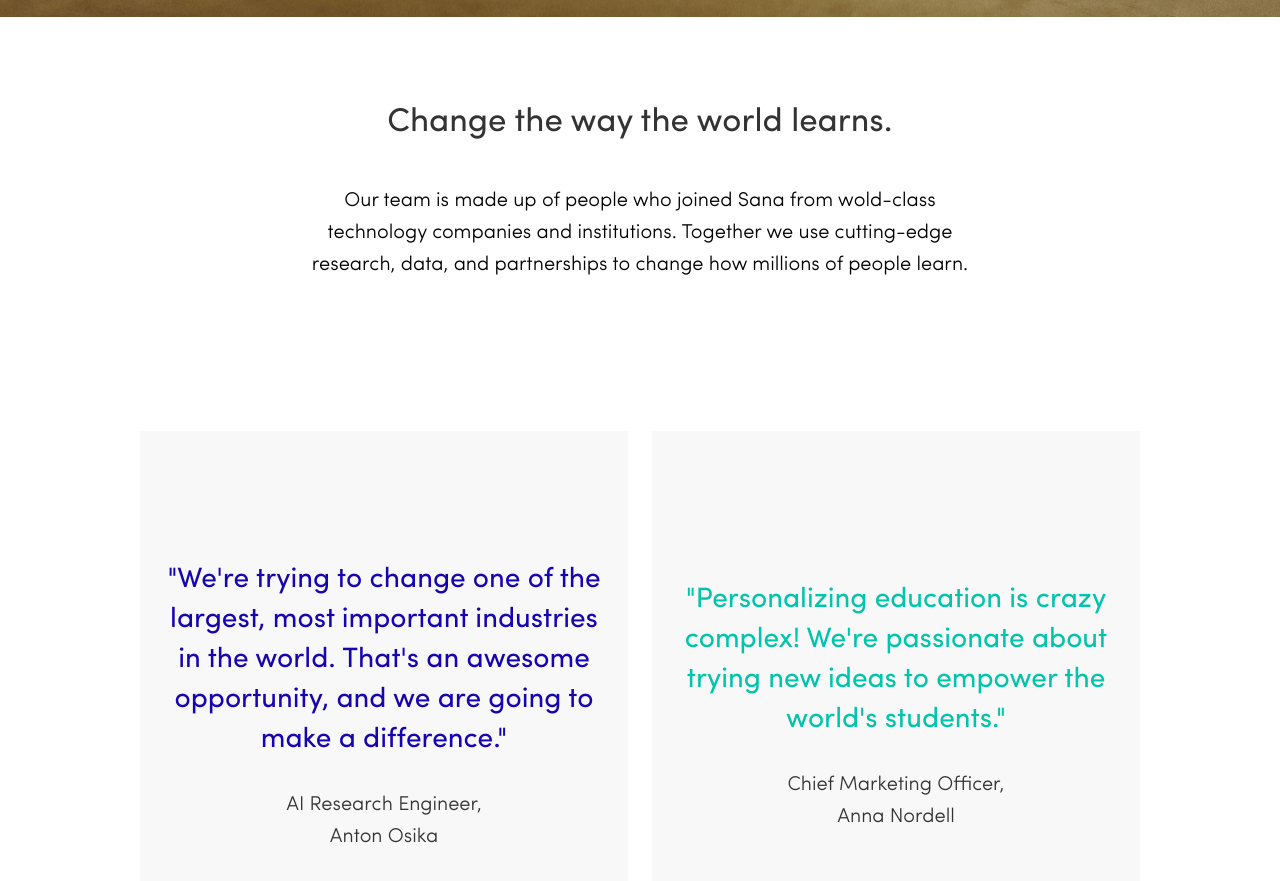
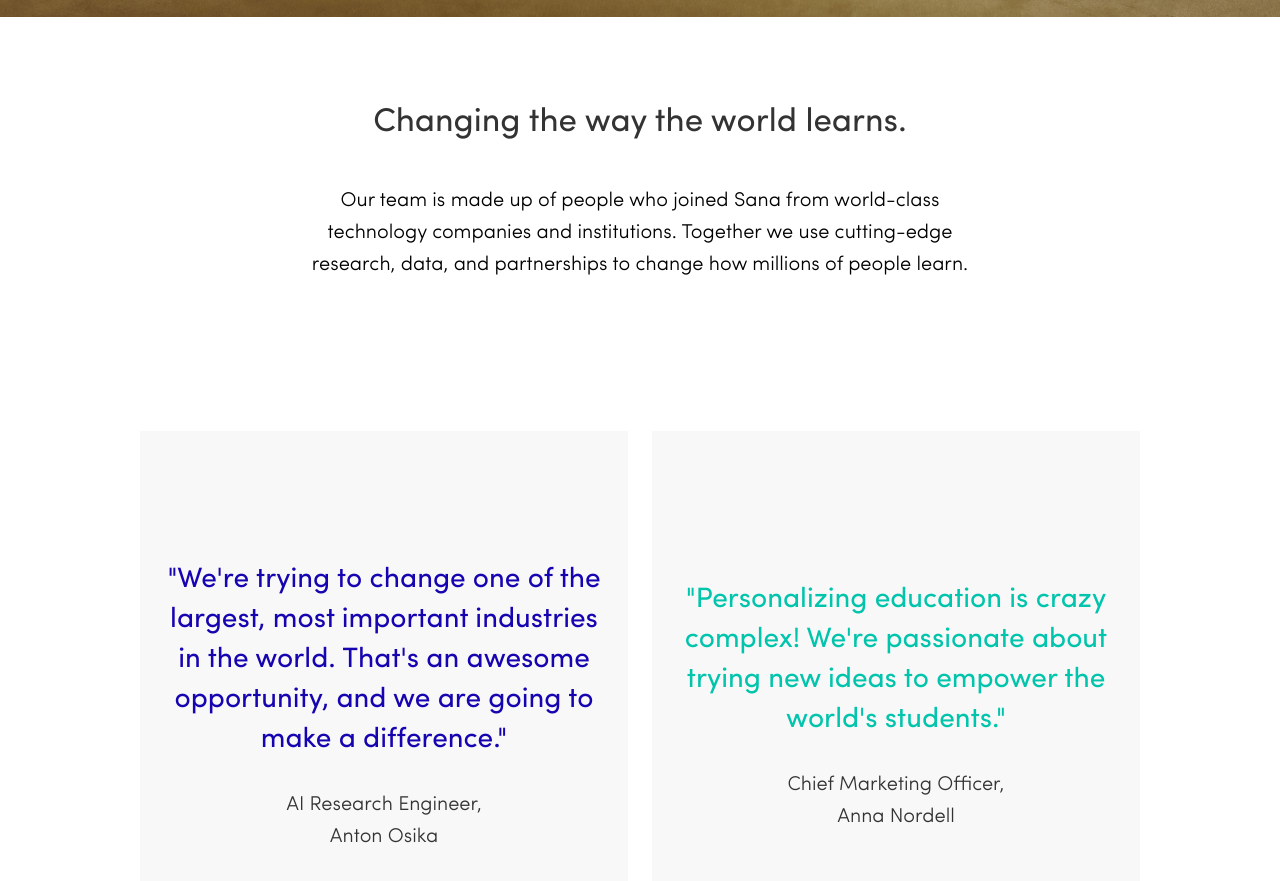
Before and after one commit to vlafiser/sana, a plain HTML site: page careers.html in a window 1280 px wide. Shown: the part 880-1761 px from the top of the page. Drawn offline with Linux system fonts and the light colour scheme; a script that the page names is missing; files whose address does not match are found by name.

Commit message:
Career page typo

```diff
--- a/careers.html
+++ b/careers.html
@@ -51,8 +51,8 @@
 
 		<div class="section section--grid-100">
 			<div class="inner">
-				<h1 style="max-width: 750px; margin: auto;">Change the way the world learns.</h1>
-				<p>Our team is made up of people who joined Sana from wold-class technology companies and institutions. Together we use cutting-edge research, data, and partnerships to change how millions of people learn.</p>
+				<h1 style="max-width: 750px; margin: auto;">Changing the way the world learns.</h1>
+				<p>Our team is made up of people who joined Sana from world-class technology companies and institutions. Together we use cutting-edge research, data, and partnerships to change how millions of people learn.</p>
 			</div>
 		</div>
 
```
